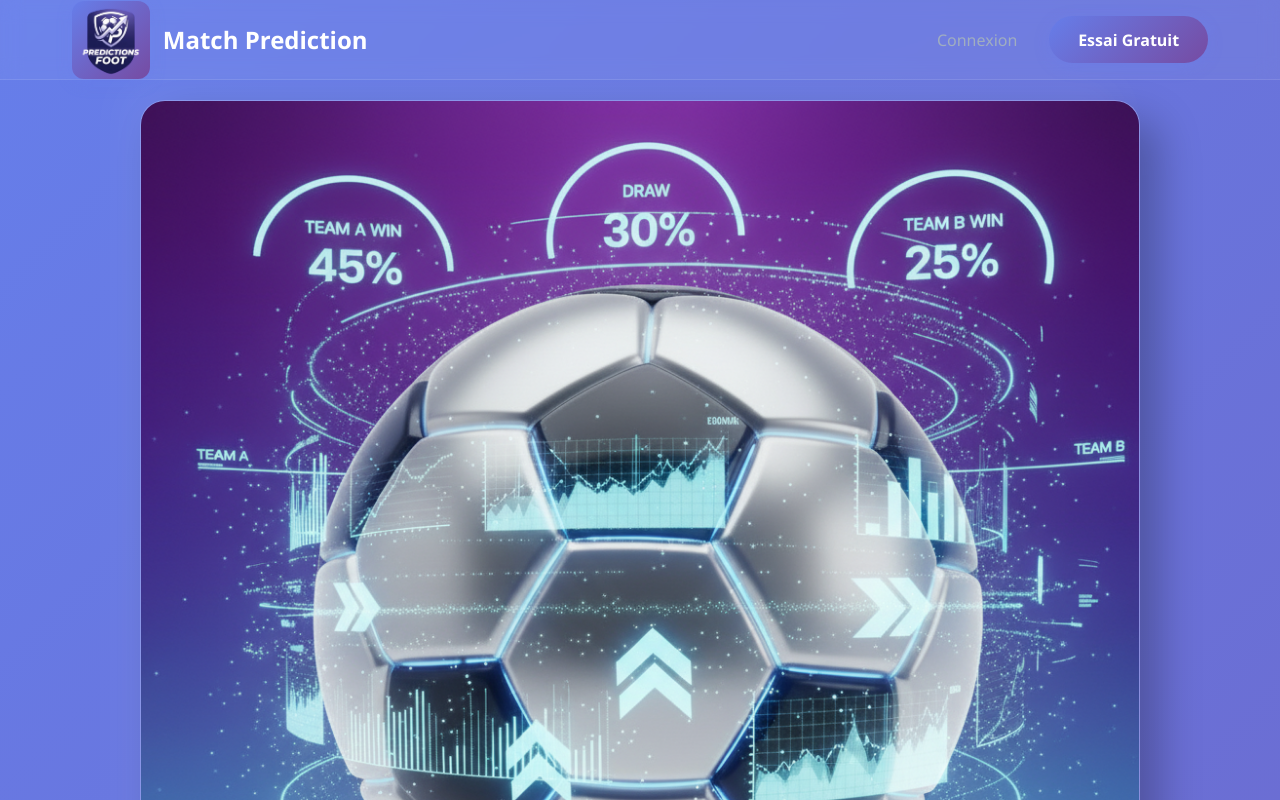
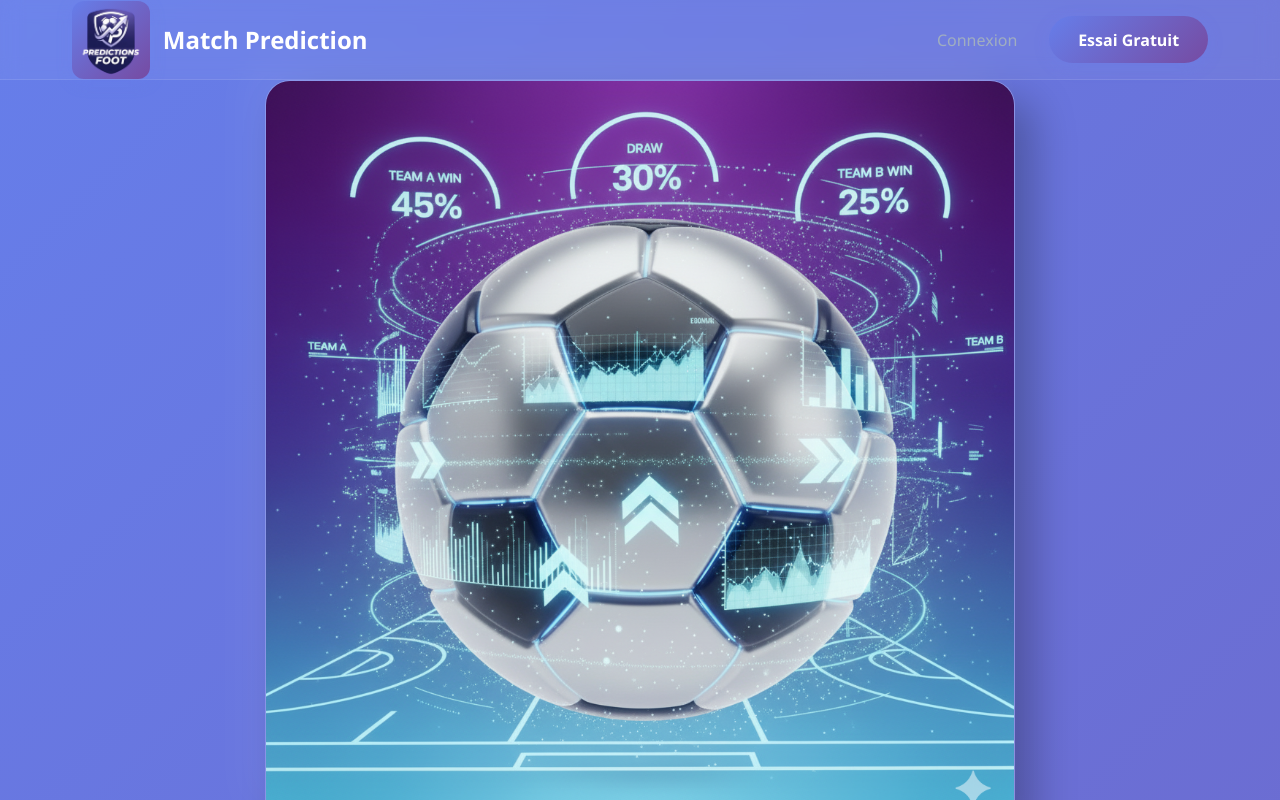
Before and after one commit to EdileneSilva/Match-Prediction-App, a Vue app in the folder match_prediction_app-front/: page / in a window 1280 px wide. Shown: the top 800 px of the page. Built offline with nearby package versions, Linux system fonts and the light colour scheme.

Commit message:
style: optimize hero image size and padding for viewport fit

```diff
--- a/match_prediction_app-front/src/components/landing/HeroSection.vue
+++ b/match_prediction_app-front/src/components/landing/HeroSection.vue
@@ -26,7 +26,7 @@ import { RouterLink } from 'vue-router';
   min-height: 100vh;
   display: flex;
   align-items: center;
-  padding: 100px 2rem 60px;
+  padding: 80px 2rem 40px;
   position: relative;
   overflow: hidden;
 }
@@ -42,15 +42,8 @@ import { RouterLink } from 'vue-router';
 }
 
 .hero-image-top {
-  margin-bottom: 2rem;
-  width: 100%;
-  display: flex;
-  justify-content: center;
-}
-
-.hero-image-top {
-  margin: 0 auto 3rem;
-  max-width: 1000px;
+  margin: 0 auto 2rem;
+  max-width: 750px;
   width: 95%;
   border-radius: 25px;
   border: 1px solid rgba(255, 255, 255, 0.2);
```
